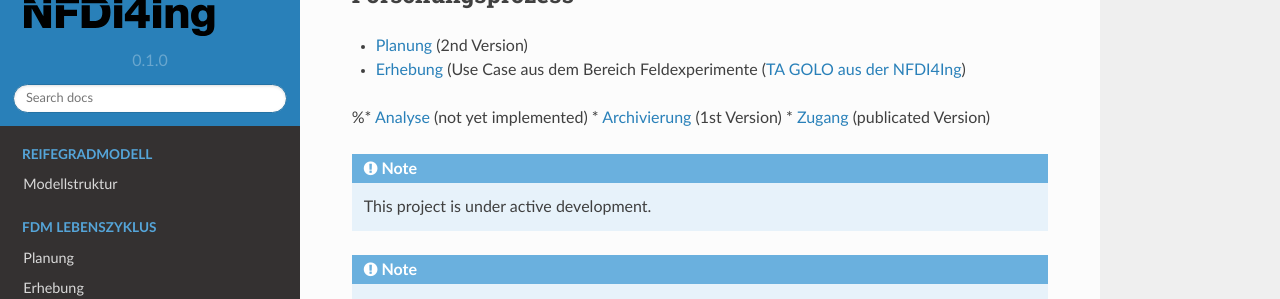
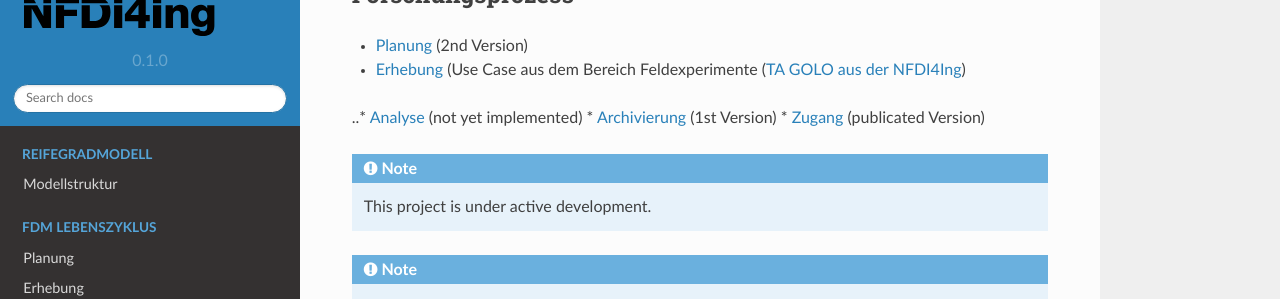
Before and after one commit to LUHMW/MaturityModelsNFDI4Ing, a Sphinx documentation site: the page built from docs/source/index.rst, in a window 1280 px wide and 900 px high, scrolled down 941 px. Shown: the part 187-486 px from the top of the window. Built offline with Sphinx 7.4.7 and the Read the Docs theme 2.0.0, drawn with Linux system fonts in a browser that asks for light colours.

```diff
--- a/docs/source/index.rst
+++ b/docs/source/index.rst
@@ -23,7 +23,7 @@ Prozessbereiche des Forschungsdatenmanagements im Forschungsprozess
 --------
 * :ref:`Planung` (2nd Version)
 * :ref:`Erhebung` (Use Case aus dem Bereich Feldexperimente (`TA GOLO aus der NFDI4Ing <https://nfdi4ing.de/archetypes/golo/>`_)
-%* :ref:`Analyse` (not yet implemented)
+..* :ref:`Analyse` (not yet implemented)
 * :ref:`Archivierung` (1st Version)
 * :ref:`Zugang` (publicated Version)
 
```
